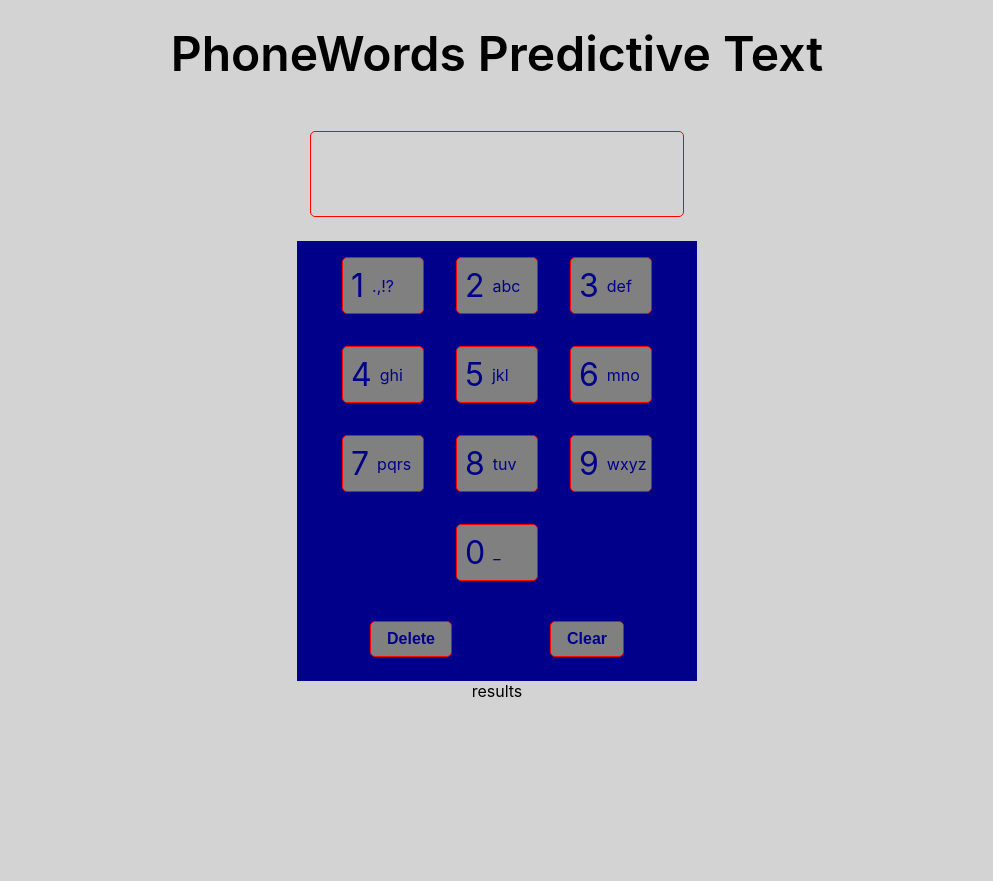
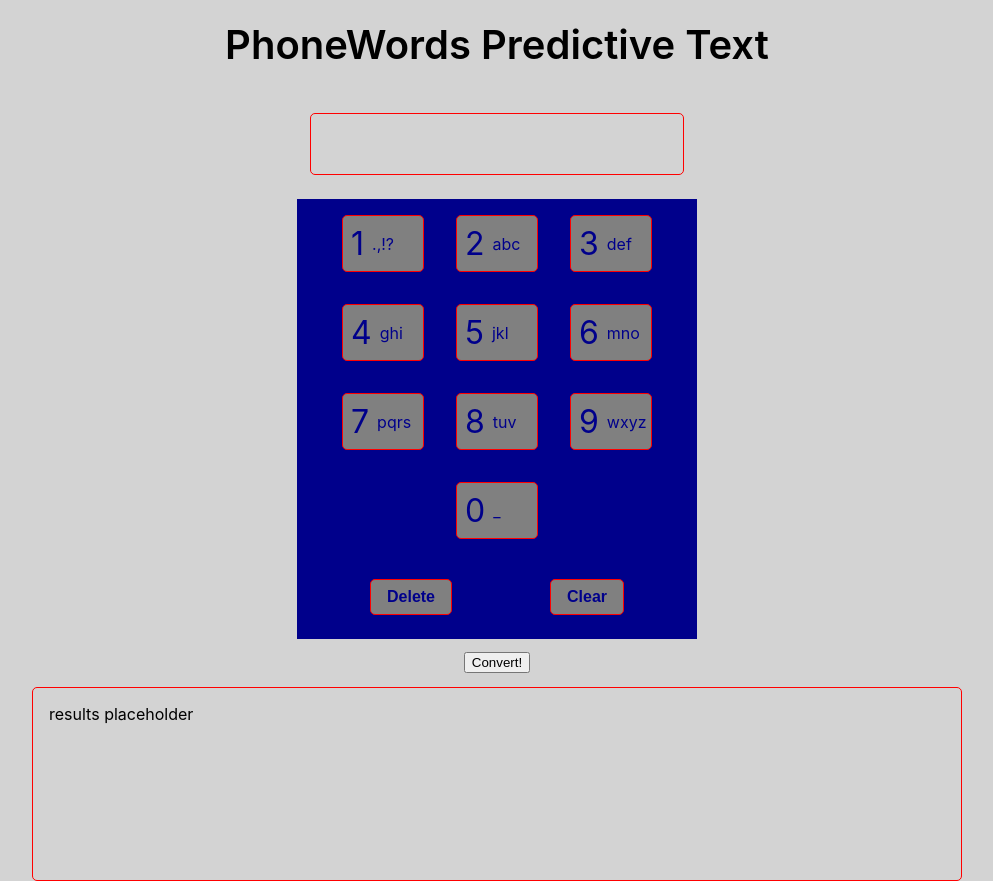
Before and after one commit to nisha0000/number-to-word-converter, a React (Create React App) app in the folder frontend/: page / in a window 1280 px wide. Shown: the whole page, without its empty margins (143-1136 px from the left). Before the commit the page ends 800 px from the top, so only its background shows below. Built offline with nearby package versions, Linux system fonts and the light colour scheme; the HTML template or start-up script is replaced by a standard one.

Commit message:
add convert button

```diff
--- a/frontend/src/components/header/header-presentation.tsx
+++ b/frontend/src/components/header/header-presentation.tsx
@@ -4,7 +4,7 @@ import styled from "styled-components";
 const StyledHeader = styled.div`
   display: flex;
   flex-direction: column;
-  font-size: 3em;
+  font-size: 2.5em;
   font-weight: 600;
   padding: 0.5em 0;
   align-items: center;
--- a/frontend/src/components/phone/phone-presentation.tsx
+++ b/frontend/src/components/phone/phone-presentation.tsx
@@ -12,7 +12,7 @@ const StyledWrapper = styled.div`
 
 const StyledNumberDisplay = styled.div`
   display: flex;
-  height: 3em;
+  height: 2em;
   width: 15em;
   border: 1px solid red;
   border-radius: 5px;
@@ -21,13 +21,30 @@ const StyledNumberDisplay = styled.div`
   justify-content: center;
   font-size: 1.5em;
   font-weight: 600;
-  overflow-x: scroll;
+  overflow-x: auto;
   overflow-y: hidden;
   padding: 0.25em;
 `;
 
 
-const StyledResults = styled.div``;
+const StyledResults = styled.div`
+  display: flex;
+  width: 70%;
+  border: 1px solid red;
+  height: 10em;
+  overflow-y: auto;
+  border-radius: 5px;
+  padding: 1em;
+`;
+
+export const StyledConvertButton = styled.button`
+  display: flex;
+  margin: 1em 0;
+
+  &:hover {
+    cursor: pointer;
+  }
+`;
 
 export const PhonePresentation: React.FC = () => {
   const [numbersToConvert, setNumbersToConvert] = useState<string>("");
@@ -56,6 +73,7 @@ export const PhonePresentation: React.FC = () => {
       clearDisplay={clearNumbers}
       addDigit={setNumbers}
     />
-    <StyledResults>results</StyledResults>
+    <StyledConvertButton>Convert!</StyledConvertButton>
+    <StyledResults>results placeholder</StyledResults>
   </StyledWrapper>)
 }
```
